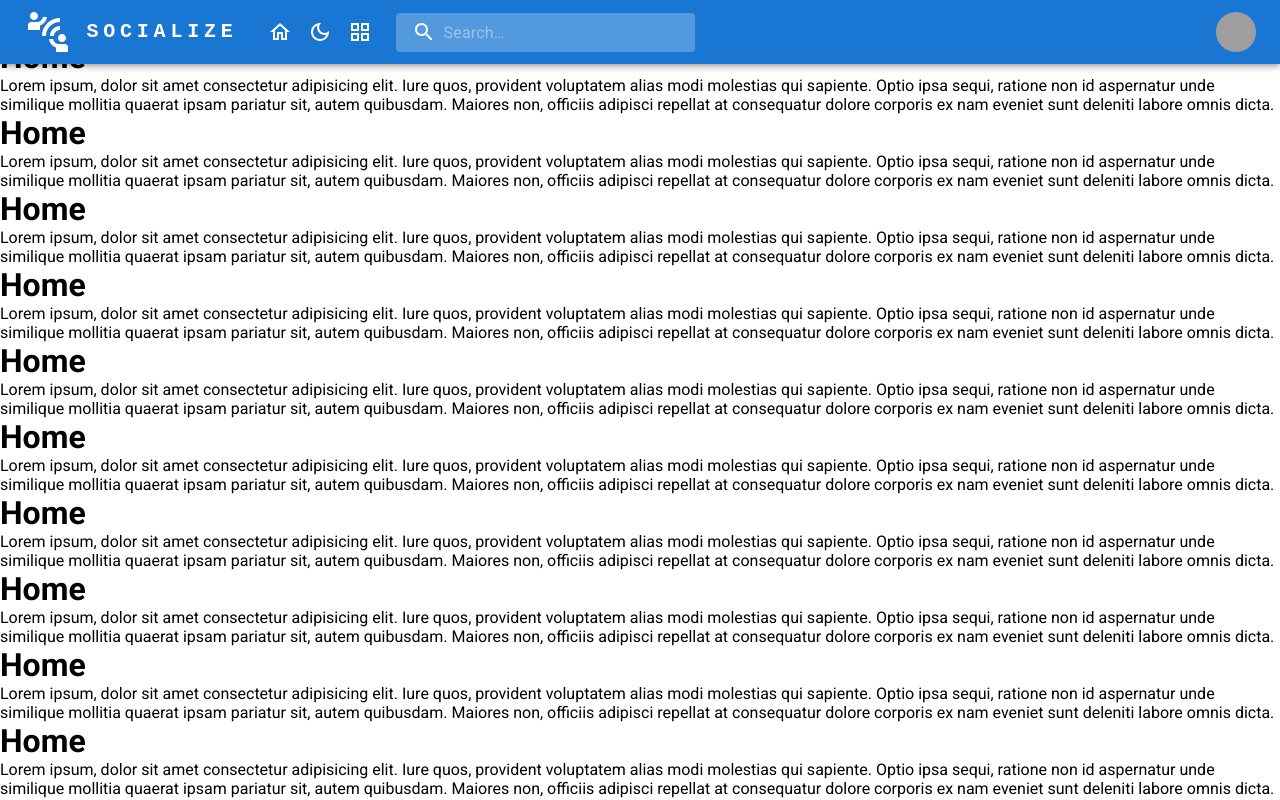
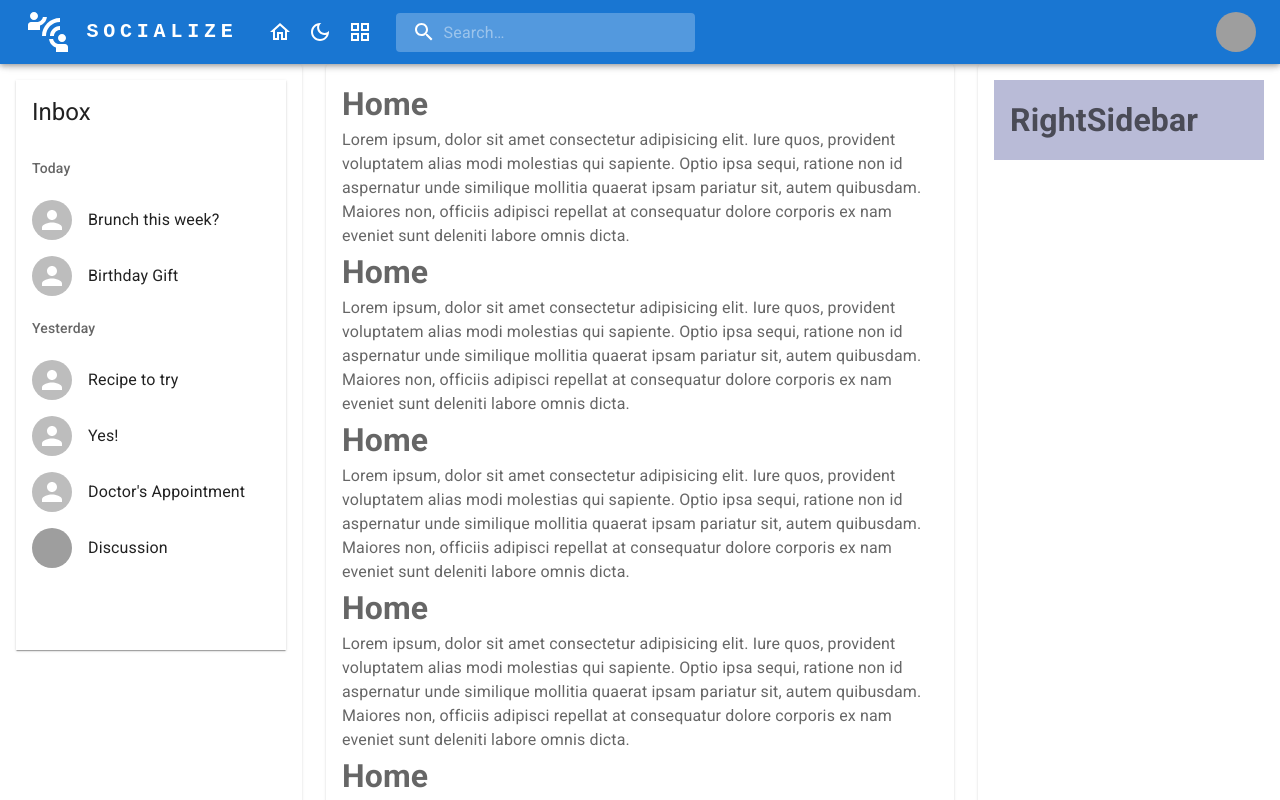
Before and after one commit to sanixstudio/social-media, a React (Create React App) app: page / in a window 1280 px wide. Shown: the top 800 px of the page. Built offline with nearby package versions, Linux system fonts and the light colour scheme; grey boxes are pictures that could not be loaded.

Commit message:
feat: created 3 column layout

```diff
--- a/src/Layout/Layout.jsx
+++ b/src/Layout/Layout.jsx
@@ -1,16 +1,77 @@
+import { Grid, Paper } from "@mui/material";
+import { Box } from "@mui/system";
 import React from "react";
 import { Outlet } from "react-router-dom";
 import { LeftSideBar, Navbar, RightSidebar } from "../components";
+import theme from "../theme";
 
 const Root = () => {
   return (
-    <div>
-      <Navbar />
-      <LeftSideBar />
-      {<Outlet />}
-      <RightSidebar />
-    </div>
+    <Box sx={{ flexGrow: 1, marginTop: theme.spacing(8) }}>
+      <Grid container spacing={3}>
+        <Navbar />
+        <Grid item xs={3}>
+          <Paper
+            sx={{
+              padding: theme.spacing(2),
+              color: theme.palette.text.secondary,
+              position: "sticky",
+              top: theme.spacing(8),
+              maxWidth: "400px",
+              height: "100vh",
+              overflowY: "scroll",
+              "::-webkit-scrollbar  ": {
+                display: "none",
+              },
+            }}
+          >
+            <LeftSideBar />
+          </Paper>
+        </Grid>
+        <Grid item xs={6}>
+          <Paper
+            sx={{
+              padding: theme.spacing(2),
+              color: theme.palette.text.secondary,
+            }}
+          >
+            <Outlet />
+          </Paper>
+        </Grid>
+        <Grid item xs={3}>
+          <Paper
+            sx={{
+              padding: theme.spacing(2),
+              color: theme.palette.text.secondary,
+              position: "sticky",
+              top: theme.spacing(8),
+              height: "100vh",
+              overflowY: "scroll",
+            }}
+          >
+            <RightSidebar />
+          </Paper>
+        </Grid>
+      </Grid>
+    </Box>
   );
 };
 
+// const Root = () => {
+//   return (
+//     <Box
+//       display={"flex"}
+//       justifyContent={"space-between"}
+//       maxWidth={"1200px"}
+//       margin={"4em auto"}
+//       bgcolor={"teal"}
+//     >
+//       <Navbar />
+//       <LeftSideBar />
+//       {<Outlet />}
+//       <RightSidebar />
+//     </Box>
+//   );
+// };
+
 export default Root;
--- a/src/components/leftSidebar/LeftSidebar.jsx
+++ b/src/components/leftSidebar/LeftSidebar.jsx
@@ -1,10 +1,86 @@
+import {
+  Avatar,
+  CssBaseline,
+  List,
+  ListItem,
+  ListItemAvatar,
+  ListItemText,
+  ListSubheader,
+  Paper,
+  Typography,
+} from "@mui/material";
+import { Box } from "@mui/system";
 import React from "react";
+
+const messages = [
+  {
+    id: 1,
+    primary: "Brunch this week?",
+  },
+  {
+    id: 2,
+    primary: "Birthday Gift",
+  },
+  {
+    id: 3,
+    primary: "Recipe to try",
+  },
+  {
+    id: 4,
+    primary: "Yes!",
+  },
+  {
+    id: 5,
+    primary: "Doctor's Appointment",
+  },
+  {
+    id: 6,
+    primary: "Discussion",
+    person: "/static/images/avatar/5.jpg",
+  },
+];
 
 const LeftSidebar = () => {
   return (
-    <div>
-      <h1>LeftSidebar</h1>
-    </div>
+    <Box>
+      <Box>
+        <CssBaseline />
+        <Paper square sx={{ pb: "50px" }}>
+          <Typography
+            variant="h5"
+            gutterBottom
+            component="div"
+            sx={{ p: 2, pb: 0 }}
+          >
+            Inbox
+          </Typography>
+          <List sx={{ mb: 2 }}>
+            {messages.map(({ id, primary, person }) => (
+              <React.Fragment key={id}>
+                {id === 1 && (
+                  <ListSubheader sx={{ bgcolor: "background.paper" }}>
+                    Today
+                  </ListSubheader>
+                )}
+
+                {id === 3 && (
+                  <ListSubheader sx={{ bgcolor: "background.paper" }}>
+                    Yesterday
+                  </ListSubheader>
+                )}
+
+                <ListItem button>
+                  <ListItemAvatar>
+                    <Avatar alt="Profile Picture" src={person} />
+                  </ListItemAvatar>
+                  <ListItemText primary={primary} />
+                </ListItem>
+              </React.Fragment>
+            ))}
+          </List>
+        </Paper>
+      </Box>
+    </Box>
   );
 };
 
--- a/src/components/navbar/Navbar.jsx
+++ b/src/components/navbar/Navbar.jsx
@@ -32,7 +32,7 @@ function Navbar() {
   };
 
   return (
-    <AppBar position="fixed">
+    <AppBar position="fixed" sx={{ top: 0 }}>
       <Container maxWidth="2xl">
         <Toolbar disableGutters>
           <ConnectWithoutContactOutlined
--- a/src/components/rightSidebar/RightSidebar.jsx
+++ b/src/components/rightSidebar/RightSidebar.jsx
@@ -1,10 +1,11 @@
+import { Box } from "@mui/system";
 import React from "react";
 
 const RightSidebar = () => {
   return (
-    <div>
+    <Box bgcolor={"rgba(23, 32, 123, .3)"} flex={3} padding="1em">
       <h1>RightSidebar</h1>
-    </div>
+    </Box>
   );
 };
 
--- a/src/pages/home/Home.jsx
+++ b/src/pages/home/Home.jsx
@@ -1,8 +1,9 @@
+import { Box } from "@mui/system";
 import React from "react";
 
 const Home = () => {
   return (
-    <div>
+    <Box>
       <h1>Home</h1>
       <p>
         Lorem ipsum, dolor sit amet consectetur adipisicing elit. Iure quos,
@@ -156,7 +157,7 @@ const Home = () => {
         at consequatur dolore corporis ex nam eveniet sunt deleniti labore omnis
         dicta.
       </p>
-    </div>
+    </Box>
   );
 };
 
```
